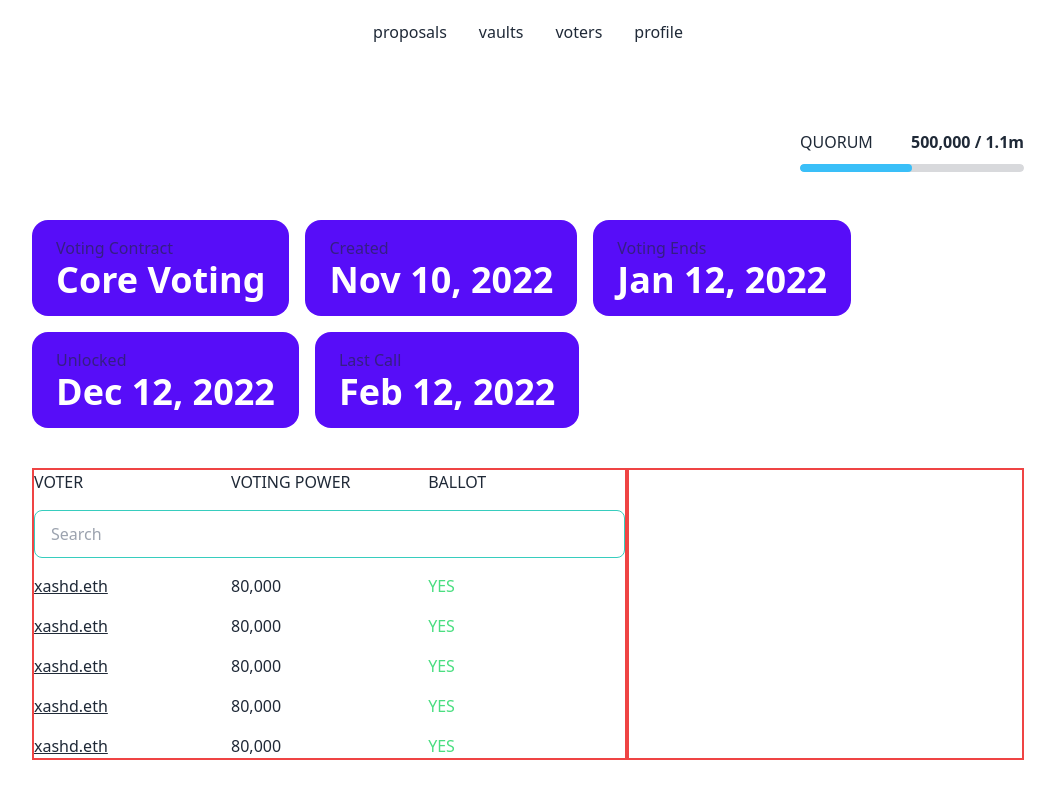
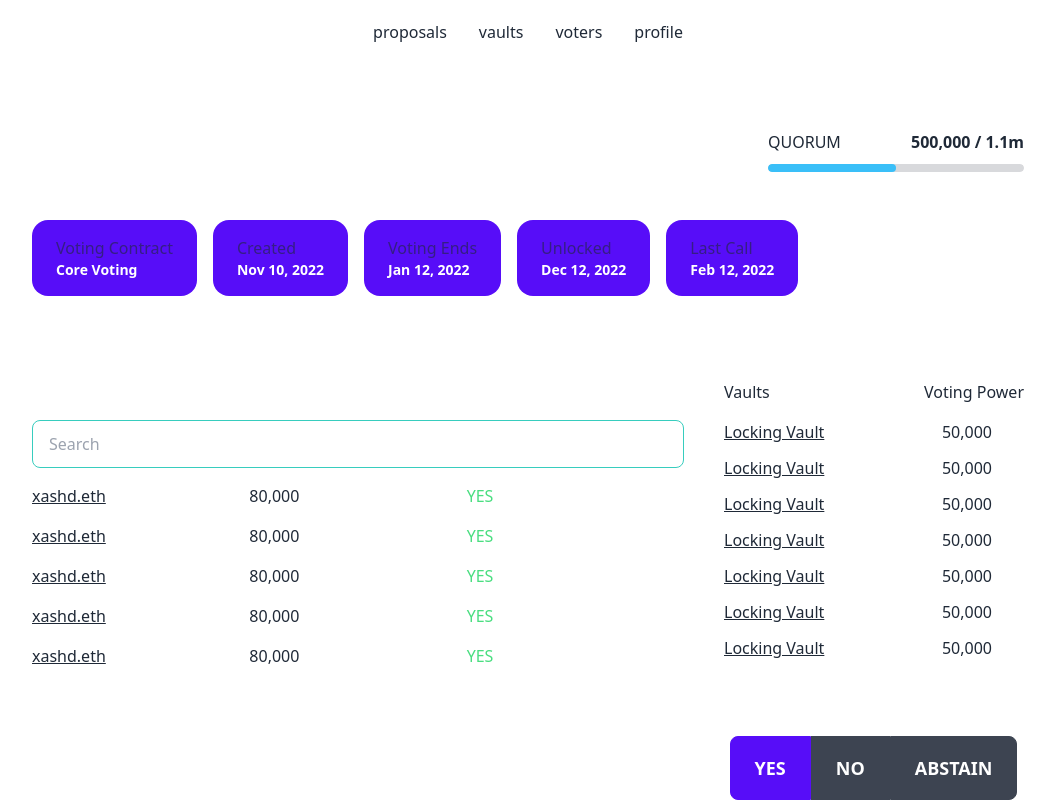
Before and after one commit to delvtech/council-kit, a Next.js app in the folder apps/council-ui/: page /proposals/details in a window 1280 px wide. Shown: the whole page, without its empty margins (112-1167 px from the left). Built offline with nearby package versions, Linux system fonts and the light colour scheme; what wagmi would draw is missing.

Commit message:
finished vault component and better rseponsivness taliwind

```diff
--- a/apps/council-ui/pages/proposals/details.tsx
+++ b/apps/council-ui/pages/proposals/details.tsx
@@ -19,7 +19,7 @@ export default function ProposalPage(): ReactElement {
             <p className="ml-auto font-bold">500,000 / 1.1m</p>
           </div>
           <progress
-            className="flex-end daisy-progress daisy-progress-info w-56"
+            className="flex-end shrink-1 daisy-progress daisy-progress-info w-48 sm:w-64"
             value="50"
             max="100"
           ></progress>
@@ -31,45 +31,46 @@ export default function ProposalPage(): ReactElement {
         <div className="daisy-stats">
           <div className="daisy-stat bg-primary text-primary-content">
             <div className="daisy-stat-title">Voting Contract</div>
-            <div className="daisy-stat-value">Core Voting</div>
+            <div className="daisy-stat-value text-sm">Core Voting</div>
           </div>
         </div>
 
         <div className="daisy-stats">
           <div className="daisy-stat bg-primary text-primary-content">
             <div className="daisy-stat-title">Created</div>
-            <div className="daisy-stat-value">Nov 10, 2022</div>
+            <div className="daisy-stat-value text-sm">Nov 10, 2022</div>
           </div>
         </div>
 
         <div className="daisy-stats">
           <div className="daisy-stat bg-primary text-primary-content">
             <div className="daisy-stat-title">Voting Ends</div>
-            <div className="daisy-stat-value">Jan 12, 2022</div>
+            <div className="daisy-stat-value text-sm">Jan 12, 2022</div>
           </div>
         </div>
 
         <div className="daisy-stats">
           <div className="daisy-stat bg-primary text-primary-content">
             <div className="daisy-stat-title">Unlocked</div>
-            <div className="daisy-stat-value">Dec 12, 2022</div>
+            <div className="daisy-stat-value text-sm">Dec 12, 2022</div>
           </div>
         </div>
 
         <div className="daisy-stats">
           <div className="daisy-stat bg-primary text-primary-content">
             <div className="daisy-stat-title">Last Call</div>
-            <div className="daisy-stat-value">Feb 12, 2022</div>
+            <div className="daisy-stat-value text-sm">Feb 12, 2022</div>
           </div>
         </div>
       </div>
 
-      <div className="flex w-full flex-wrap">
-        <div className=" flex basis-[60%] flex-col gap-y-4 border-2 border-red-500 ">
+      <div className="flex w-full flex-wrap gap-10 sm:gap-y-0">
+        <div className="flex min-w-[280px] grow flex-col gap-y-4 sm:basis-[50%]">
+          <h1 className="text-xl text-primary-content">Voting Activity</h1>
           <div className="grid grid-cols-3">
-            <h2>VOTER</h2>
-            <h2>VOTING POWER</h2>
-            <h2>BALLOT</h2>
+            <h2 className="text-secondary-content">Voter</h2>
+            <h2 className="text-secondary-content">Voting Power</h2>
+            <h2 className="text-secondary-content">Ballot</h2>
           </div>
           <input
             type="text"
@@ -109,7 +110,88 @@ export default function ProposalPage(): ReactElement {
           </div>
         </div>
 
-        <div className="basis-[40%] border-2 border-red-500"></div>
+        <div className="grow basis-[300px] md:grow-0">
+          <div className="flex flex-col gap-y-4">
+            <h2 className="text-xl text-primary-content">Your Vote</h2>
+            <div className="flex">
+              <h3 className="">Vaults</h3>
+              <h3 className="ml-auto">Voting Power</h3>
+            </div>
+            <div className="flex max-h-64 flex-col gap-y-3 overflow-y-auto pr-8">
+              <div className="flex">
+                <h3 className="underline">Locking Vault</h3>
+                <h3 className="ml-auto">50,000</h3>
+              </div>
+
+              <div className="flex">
+                <h3 className="underline">Locking Vault</h3>
+                <h3 className="ml-auto">50,000</h3>
+              </div>
+
+              <div className="flex">
+                <h3 className="underline">Locking Vault</h3>
+                <h3 className="ml-auto">50,000</h3>
+              </div>
+
+              <div className="flex">
+                <h3 className="underline">Locking Vault</h3>
+                <h3 className="ml-auto">50,000</h3>
+              </div>
+
+              <div className="flex">
+                <h3 className="underline">Locking Vault</h3>
+                <h3 className="ml-auto">50,000</h3>
+              </div>
+
+              <div className="flex">
+                <h3 className="underline">Locking Vault</h3>
+                <h3 className="ml-auto">50,000</h3>
+              </div>
+
+              <div className="flex">
+                <h3 className="underline">Locking Vault</h3>
+                <h3 className="ml-auto">50,000</h3>
+              </div>
+
+              <div className="flex">
+                <h3 className="underline">Locking Vault</h3>
+                <h3 className="ml-auto">50,000</h3>
+              </div>
+
+              <div className="flex">
+                <h3 className="underline">Locking Vault</h3>
+                <h3 className="ml-auto">50,000</h3>
+              </div>
+
+              <div className="flex">
+                <h3 className="underline">Locking Vault</h3>
+                <h3 className="ml-auto">50,000</h3>
+              </div>
+
+              <div className="flex">
+                <h3 className="underline">Locking Vault</h3>
+                <h3 className="ml-auto">50,000</h3>
+              </div>
+            </div>
+
+            <div className="flex">
+              <h2 className="text-lg text-secondary-content">
+                Total Voting Power
+              </h2>
+              <h2 className="ml-auto text-lg font-bold text-primary-content">
+                200,000
+              </h2>
+            </div>
+
+            <div className="daisy-btn-group m-auto">
+              <button className="daisy-btn-active daisy-btn-lg daisy-btn">
+                YES
+              </button>
+              <button className="daisy-btn-lg daisy-btn">NO</button>
+              <button className="daisy-btn-lg daisy-btn">ABSTAIN</button>
+            </div>
+          </div>
+        </div>
       </div>
     </div>
   );
```
